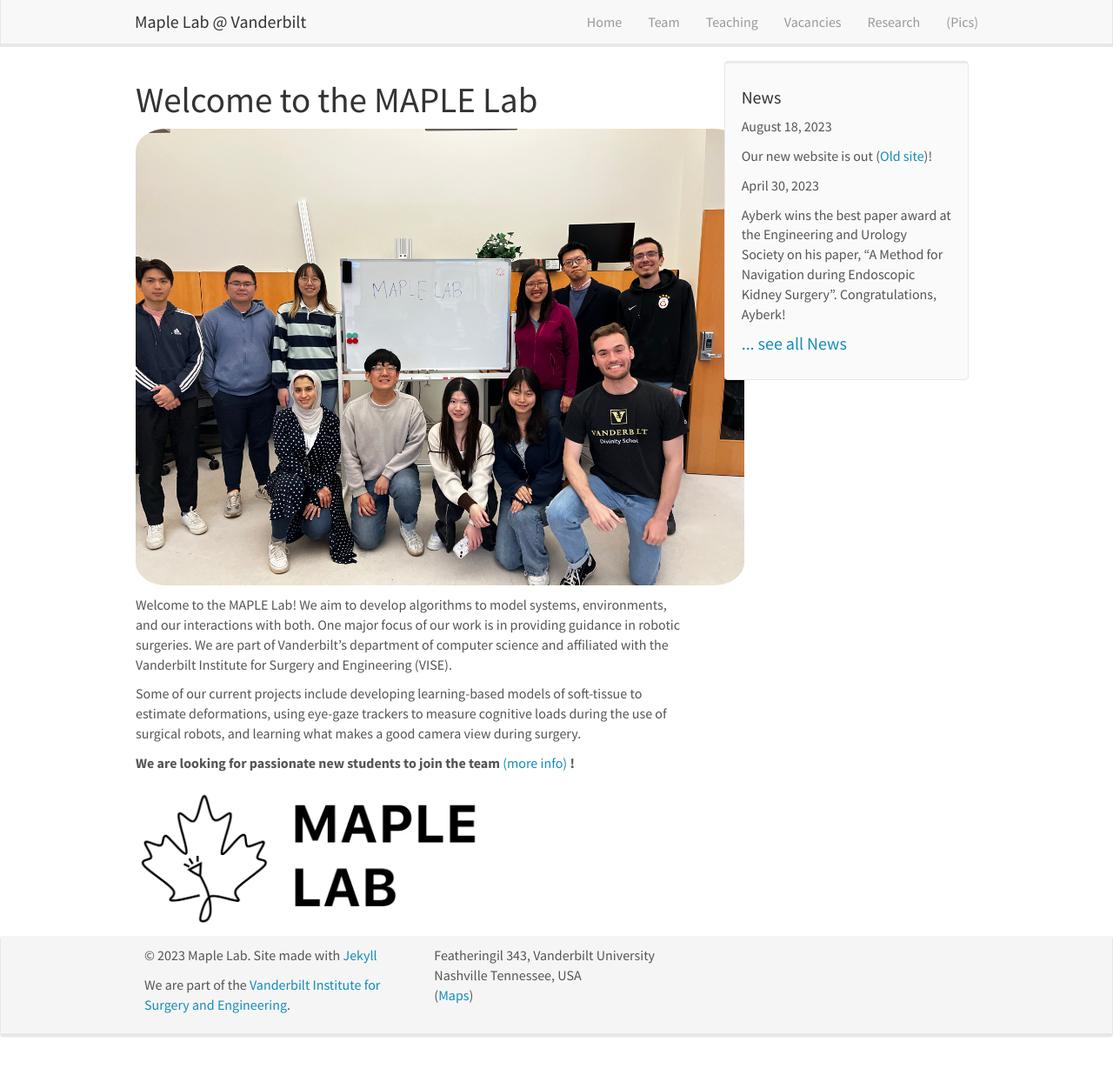
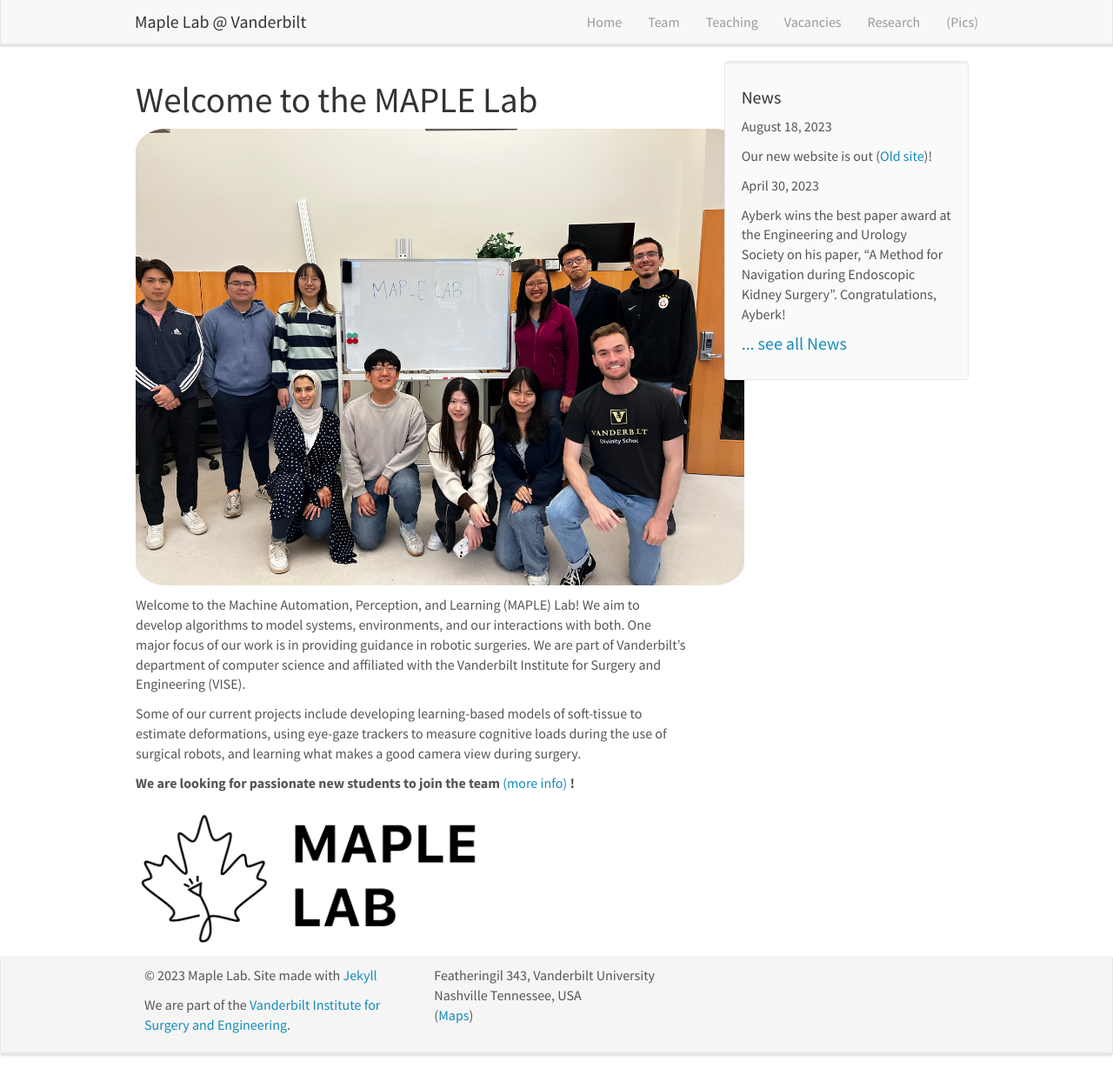
Before and after one commit to vu-maple-lab/vu-maple-lab.github.io, a Jekyll site: the page built from _pages/home.md, in a window 1280 px wide and 1236 px high. Shown: the whole window at 87% size. Built offline with Jekyll 4.4.1, drawn with Linux system fonts in a browser that asks for light colours; nearby versions of some CDN libraries.

Commit message:
clarified MAPLE

```diff
--- a/_pages/home.md
+++ b/_pages/home.md
@@ -8,7 +8,7 @@ permalink: /
 
 <img src="{{ site.url }}{{ site.baseurl }}/images/teampic/team.jpg" style="width: 700px">
 
-Welcome to the MAPLE Lab! We aim to develop algorithms to model systems, environments, and our interactions with both. One major focus of our work is in providing guidance in robotic surgeries. We are part of Vanderbilt’s department of computer science and affiliated with the Vanderbilt Institute for Surgery and Engineering (VISE).
+Welcome to the Machine Automation, Perception, and Learning (MAPLE) Lab! We aim to develop algorithms to model systems, environments, and our interactions with both. One major focus of our work is in providing guidance in robotic surgeries. We are part of Vanderbilt’s department of computer science and affiliated with the Vanderbilt Institute for Surgery and Engineering (VISE).
 
 Some of our current projects include developing learning-based models of soft-tissue to estimate deformations, using eye-gaze trackers to measure cognitive loads during the use of surgical robots, and learning what makes a good camera view during surgery.
 
```
